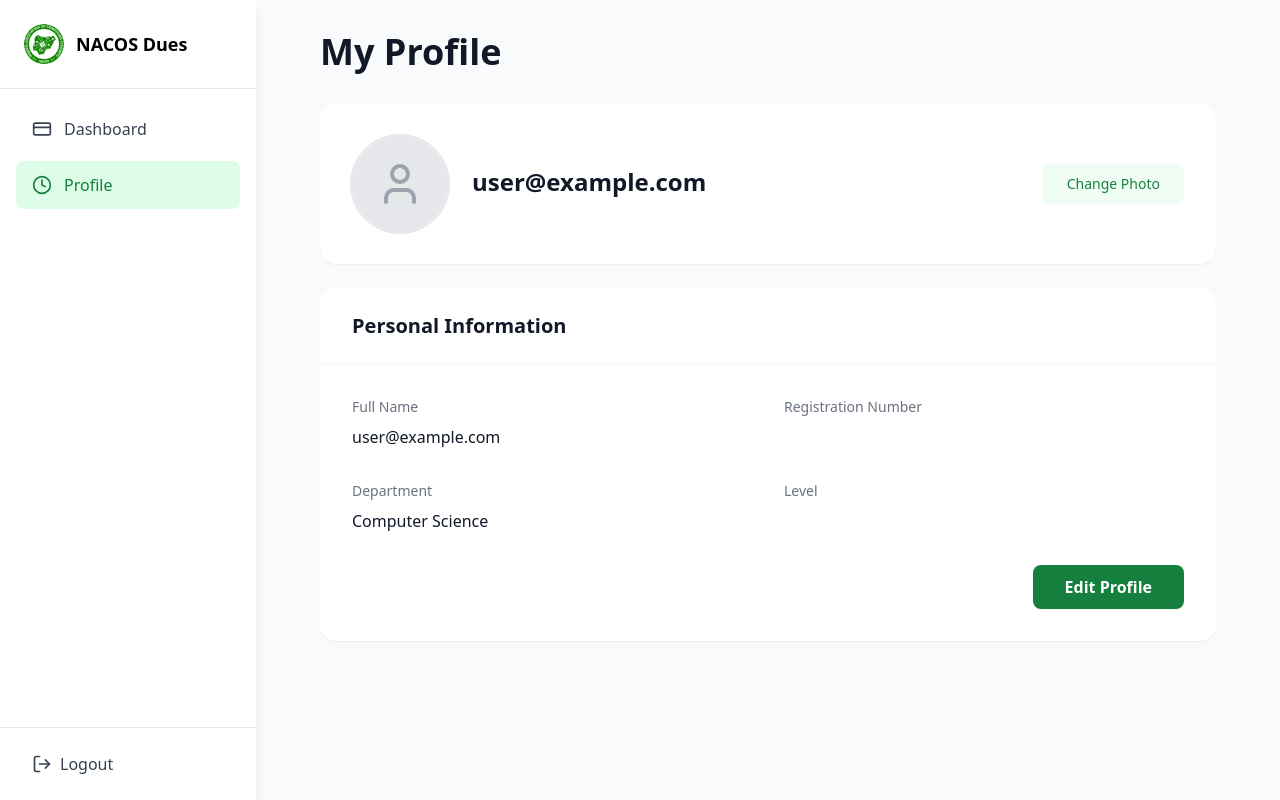
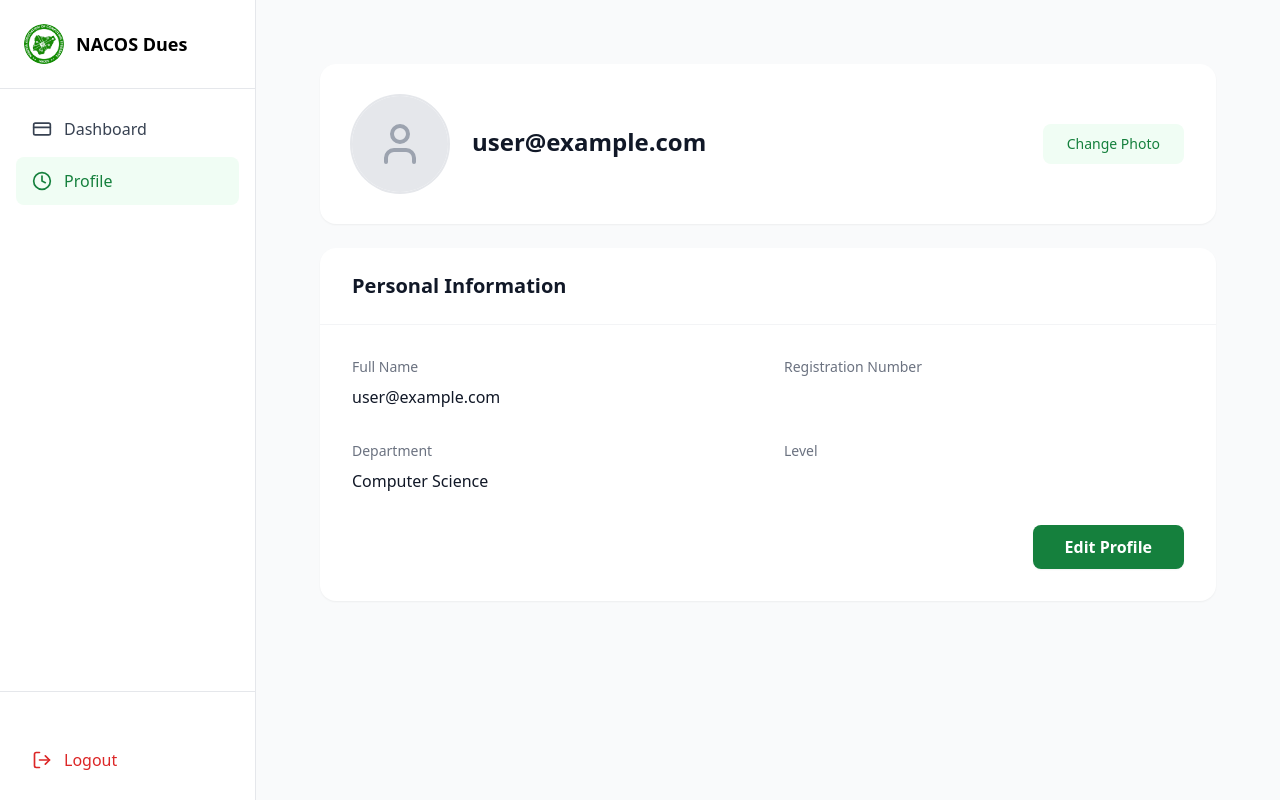
Before and after one commit to anita-ebube/university-dues-portal, a React (Vite) app: page /dashboard/profile in a window 1280 px wide. Built offline with nearby package versions, Linux system fonts and the light colour scheme; no server answers; the database is empty; sample sign-in values are in the browser's storage.

Commit message:
Worked on all the observations

```diff
--- a/src/App.jsx
+++ b/src/App.jsx
@@ -33,6 +33,7 @@ function App() {
         <Route path="profile" element={<Profile />} />
       </Route>
 
+
       {/* Admin Dashboard */}
       <Route
         path="/admin"
--- a/src/components/Sidebar/AdminSidebar.jsx
+++ b/src/components/Sidebar/AdminSidebar.jsx
@@ -1,23 +1,25 @@
 import React, { useState } from "react";
-import { NavLink, useNavigate } from "react-router-dom";
+import { useNavigate, useLocation } from "react-router-dom";
 import { useAuth } from "../../service/authService";
-import logoSrc from "../../assets/logo.png";
-import { Home, Users, CreditCard, Settings,LogOut } from "lucide-react";
+import logo from "../../assets/logo.png";
+import { Home, Users, CreditCard, LogOut, X, Menu } from "lucide-react";
 
 export default function AdminSidebar() {
   const { currentUser, logout } = useAuth();
   const [imgError, setImgError] = useState(false);
   const navigate = useNavigate();
+  const location = useLocation();
+  const [isOpen, setIsOpen] = useState(false);
 
   if (!currentUser)
     return <div className="w-64 flex items-center justify-center">Loading...</div>;
 
   const navItems = [
-  { name: "Dashboard", icon: Home, path: "/admin" , end: true},
+    { name: "Dashboard", icon: Home, path: "/admin" },
     { name: "Students", icon: Users, path: "/admin/students" },
     { name: "Payments", icon: CreditCard, path: "/admin/payments" },
-  // { name: "Settings", icon: Settings, path: "/admin/settings" },
   ];
+
   const handleLogout = async () => {
     try {
       await logout();
@@ -27,16 +29,45 @@ export default function AdminSidebar() {
     }
   };
 
+  const handleNavClick = (path) => {
+    navigate(path);
+    setIsOpen(false);
+  };
+
   return (
-    <div className="w-64 bg-white shadow-lg flex flex-col fixed left-0 top-0 h-screen">
+    <>
+      {/* Mobile Toggle Button (outside sidebar) */}
+      <button
+        onClick={() => setIsOpen(true)}
+        className="lg:hidden fixed top-4 left-4 z-40 p-2 bg-white rounded shadow"
+      >
+        <Menu className="w-6 h-6" />
+      </button>
+
+      {/* Mobile overlay */}
+      {isOpen && (
+        <div
+          className="fixed inset-0 bg-black bg-opacity-50 z-30 lg:hidden"
+          onClick={() => setIsOpen(false)}
+        />
+      )}
+
+      {/* Sidebar */}
+      <aside
+        className={`fixed top-0 left-0 h-full w-64 bg-white shadow-lg z-40 flex flex-col transition-transform duration-300
+          ${isOpen ? "translate-x-0" : "-translate-x-full lg:translate-x-0"}
+        `}
+      >
         {/* Logo */}
-      <div className="p-6 border-b flex items-center gap-3">
+        <div className="p-6 border-b flex items-center justify-between">
+          <div className="flex items-center gap-3">
             <div className="w-10 h-10 rounded-full overflow-hidden bg-green-800 flex items-center justify-center">
               {!imgError ? (
                 <img
-              src={logoSrc}
+                  src={logo}
                   alt="UNN Dues logo"
                   onError={() => setImgError(true)}
+                  className="w-full h-full object-cover"
                 />
               ) : (
                 <span className="text-white font-bold">U</span>
@@ -45,25 +76,35 @@ export default function AdminSidebar() {
             <span className="font-bold text-lg">NACOS Dues</span>
           </div>
 
+          {/* Close button on mobile */}
+          <button
+            onClick={() => setIsOpen(false)}
+            className="lg:hidden p-2 rounded-lg hover:bg-gray-100 transition-colors"
+          >
+            <X className="w-6 h-6" />
+          </button>
+        </div>
+
         {/* Navigation */}
-      <nav className="flex-1 p-4 overflow-y-auto">
-        {navItems.map(({ name, path, icon: Icon, end }) => (
-          <NavLink
-            key={path}
-            to={path}
-            end={end} // Add this prop
-            className={({ isActive }) =>
-              `w-full flex items-center gap-3 px-4 py-3 rounded-lg mb-2 transition-colors ${
+        <nav className="flex-1 p-4 space-y-1">
+          {navItems.map((item) => {
+            const Icon = item.icon;
+            const isActive = location.pathname === item.path;
+            return (
+              <button
+                key={item.path}
+                onClick={() => handleNavClick(item.path)}
+                className={`w-full flex items-center gap-3 px-4 py-3 rounded-lg transition-colors ${
                   isActive
-                  ? "bg-green-100 text-green-700 font-semibold"
-                  : "text-gray-700 hover:bg-gray-100"
-              }`
-            }
+                    ? "bg-green-50 text-green-700 font-medium"
+                    : "text-gray-700 hover:bg-gray-50"
+                }`}
               >
                 <Icon className="w-5 h-5" />
-            <span className="font-medium">{name}</span>
-          </NavLink>
-        ))}
+                <span>{item.name}</span>
+              </button>
+            );
+          })}
         </nav>
 
         {/* Logout */}
@@ -76,6 +117,7 @@ export default function AdminSidebar() {
             <span>Logout</span>
           </button>
         </div>
-    </div>
+      </aside>
+    </>
   );
 }
--- a/src/components/Sidebar/SidebarStudent.jsx
+++ b/src/components/Sidebar/SidebarStudent.jsx
@@ -1,19 +1,21 @@
 import React, { useState } from "react";
-import { NavLink, useNavigate } from "react-router-dom";
+import { useNavigate, useLocation } from "react-router-dom";
+import { Clock, CreditCard, LogOut, Menu, X } from "lucide-react";
 import { useAuth } from "../../service/authService";
-import logoSrc from "../../assets/logo.png";
-import { Clock, CreditCard, LogOut } from "lucide-react";
+import logo from "../../assets/logo.png";
 
 export default function SidebarStudent() {
   const { currentUser, logout } = useAuth();
+  const navigate = useNavigate();
+  const location = useLocation();
   const [imgError, setImgError] = useState(false);
-  const navigate = useNavigate();
+  const [isOpen, setIsOpen] = useState(false);
 
   if (!currentUser)
     return <div className="w-64 flex items-center justify-center">Loading...</div>;
 
   const navItems = [
-    { name: "Dashboard", path: "/dashboard", icon: CreditCard, end: true }, // Add end: true
+    { name: "Dashboard", path: "/dashboard", icon: CreditCard },
     { name: "Profile", path: "/dashboard/profile", icon: Clock },
   ];
 
@@ -26,16 +28,44 @@ export default function SidebarStudent() {
     }
   };
 
+  const handleNavClick = (path) => {
+    navigate(path);
+    setIsOpen(false);
+  };
+
+  const closeSidebar = () => setIsOpen(false);
+
   return (
-    <div className="w-64 bg-white shadow-lg flex flex-col fixed left-0 top-0 h-screen">
-      {/* Logo */}
-      <div className="p-6 border-b flex items-center gap-3">
+    <>
+      {/* Mobile Overlay */}
+      {isOpen && (
+        <div
+          className="fixed inset-0 bg-black bg-opacity-50 z-40 lg:hidden"
+          onClick={closeSidebar}
+        />
+      )}
+
+      {/* Sidebar */}
+      <aside
+        className={`
+          fixed inset-y-0 left-0 z-50
+          w-64 bg-white border-r border-gray-200
+          transform transition-transform duration-300 ease-in-out
+          ${isOpen ? 'translate-x-0' : '-translate-x-full lg:translate-x-0'}
+          flex flex-col h-screen
+        `}
+      >
+        {/* Sidebar Header (Logo + Hamburger inside) */}
+        <div className="p-6 border-b flex items-center justify-between">
+          {/* Logo + Text */}
+          <div className="flex items-center gap-3">
             <div className="w-10 h-10 rounded-full overflow-hidden bg-green-800 flex items-center justify-center">
               {!imgError ? (
                 <img
-              src={logoSrc}
+                  src={logo}
                   alt="UNN Dues logo"
                   onError={() => setImgError(true)}
+                  className="w-full h-full object-cover"
                 />
               ) : (
                 <span className="text-white font-bold">U</span>
@@ -44,37 +74,66 @@ export default function SidebarStudent() {
             <span className="font-bold text-lg">NACOS Dues</span>
           </div>
 
+          {/* Hamburger inside logo bar */}
+          <button
+            onClick={() => setIsOpen(!isOpen)}
+            className="lg:hidden p-2 rounded-lg hover:bg-gray-100 transition-colors"
+            aria-label="Toggle menu"
+          >
+            {isOpen ? <X className="w-6 h-6" /> : <Menu className="w-6 h-6" />}
+          </button>
+        </div>
+
         {/* Navigation */}
-      <nav className="flex-1 p-4 overflow-y-auto">
-        {navItems.map(({ name, path, icon: Icon, end }) => (
-          <NavLink
-            key={path}
-            to={path}
-            end={end} // Add this prop
-            className={({ isActive }) =>
-              `w-full flex items-center gap-3 px-4 py-3 rounded-lg mb-2 transition-colors ${
+        <nav className="flex-1 p-4 space-y-1 overflow-y-auto">
+          {navItems.map((item) => {
+            const Icon = item.icon;
+            const isActive = location.pathname === item.path;
+            return (
+              <button
+                key={item.path}
+                onClick={() => handleNavClick(item.path)}
+                className={`w-full flex items-center gap-3 px-4 py-3 rounded-lg transition-colors ${
                   isActive
-                  ? "bg-green-100 text-green-700 font-semibold"
-                  : "text-gray-700 hover:bg-gray-100"
-              }`
-            }
+                    ? 'bg-green-50 text-green-700 font-medium'
+                    : 'text-gray-700 hover:bg-gray-50'
+                }`}
               >
                 <Icon className="w-5 h-5" />
-            <span className="font-medium">{name}</span>
-          </NavLink>
-        ))}
+                <span>{item.name}</span>
+              </button>
+            );
+          })}
         </nav>
 
-      {/* Logout */}
-      <div className="p-4 border-t">
+        {/* User Section & Logout */}
+        <div className="p-4 border-t border-gray-200">
+          {/* User Info */}
+          <div className="mb-3 px-4 py-2">
+            <p className="text-sm font-medium text-gray-900">{currentUser.name}</p>
+          </div>
+
+          {/* Logout Button */}
           <button
             onClick={handleLogout}
-          className="w-full flex items-center gap-2 px-4 py-2 text-gray-700 hover:bg-gray-100 rounded-lg transition-colors"
+            className="w-full flex items-center gap-3 px-4 py-3 rounded-lg text-red-600 hover:bg-red-50 transition-colors"
           >
             <LogOut className="w-5 h-5" />
             <span>Logout</span>
           </button>
         </div>
-    </div>
+      </aside>
+
+      {/* Mobile Menu Button (fixed when sidebar is closed) */}
+      <button
+        onClick={() => setIsOpen(true)}
+        className={`lg:hidden fixed top-4 left-4 z-30 p-2 rounded-lg bg-white border border-gray-200 shadow-md hover:bg-gray-50 transition-all ${
+          isOpen ? 'opacity-0 pointer-events-none' : 'opacity-100'
+        }`}
+        aria-label="Open menu"
+      >
+        <Menu className="w-6 h-6" />
+      </button>
+    </>
   );
 }
--- a/src/pages/Admin/AdminDashboardLayout.jsx
+++ b/src/pages/Admin/AdminDashboardLayout.jsx
@@ -1,7 +1,6 @@
 import { useState } from "react";
 import AdminSidebar from "../../components/Sidebar/AdminSidebar";
 import { Outlet } from "react-router-dom";
-
 export default function AdminDashboardLayout() {
   const [isSidebarOpen, setIsSidebarOpen] = useState(true);
 
@@ -11,8 +10,7 @@ export default function AdminDashboardLayout() {
       <AdminSidebar isOpen={isSidebarOpen} />
 
       {/* Main content */}
-      <div className="flex-1 flex flex-col">
-
+      <div className=" flex-1 flex flex-col">
         <main className="flex-1 p-6">
           <Outlet />
         </main>
--- a/src/pages/Admin/AdminStudents.jsx
+++ b/src/pages/Admin/AdminStudents.jsx
@@ -46,10 +46,10 @@ export default function AdminStudents() {
       <div className="flex items-center justify-center h-screen bg-slate-50">
         <div className="text-center">
           <div className="relative">
-            <div className="w-20 h-20 border-4 border-blue-200 rounded-full"></div>
-            <div className="w-20 h-20 border-4 border-blue-600 rounded-full border-t-transparent animate-spin absolute top-0 left-0"></div>
+            <div className="w-20 h-20 border-4 border-green-200 rounded-full"></div>
+            <div className="w-20 h-20 border-4 border-green-700 rounded-full border-t-transparent animate-spin absolute top-0 left-0"></div>
           </div>
-          <p className="text-slate-600 font-medium mt-4">Loading students...</p>
+          <p className="text-slate-600 font-medium mt-4">Loading payments...</p>
         </div>
       </div>
     );
--- a/src/pages/Dashboard/Profile.jsx
+++ b/src/pages/Dashboard/Profile.jsx
@@ -154,7 +154,7 @@ export default function Profile() {
   return (
     <div className="max-w-4xl mx-auto">
       <div className="mb-8">
-        <h1 className="text-4xl font-bold text-gray-900">My Profile</h1>
+        {/* <h1 className="text-4xl font-bold text-gray-900">My Profile</h1> */}
       </div>
 
       {/* Profile Header Card */}
--- a/src/pages/Dashboard/StudentDashboardLayout.jsx
+++ b/src/pages/Dashboard/StudentDashboardLayout.jsx
@@ -19,7 +19,7 @@ export default function StudentDashboardLayout() {
   return (
     <div className="flex min-h-screen bg-gray-50">
       <Sidebar />
-      <main className="ml-64 flex-1 overflow-y-auto">
+      <main className="lg:ml-64 flex-1 overflow-y-auto">
         <div className="p-4 md:p-8">
           <Outlet />
         </div>
```
Also changed, not shown: src/pages/Admin/AdminDashboardHome.jsx (+4 -4 lines), src/pages/Admin/AdminHeader.jsx (+9 -3 lines), src/pages/Dashboard/Payments/components/PaymentForm.jsx (+46 -18 lines). Lines whose indentation alone changed are shown as unchanged.
